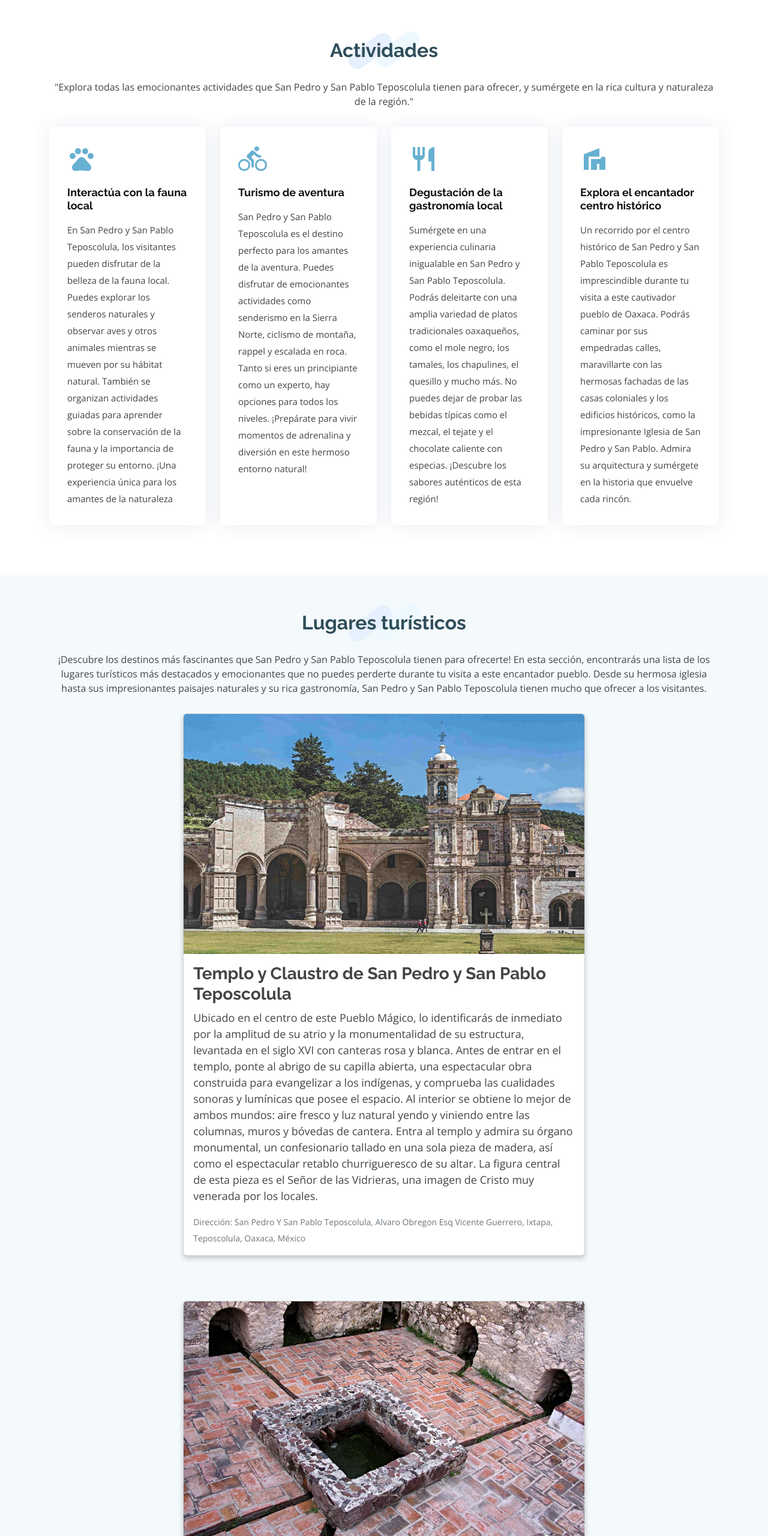
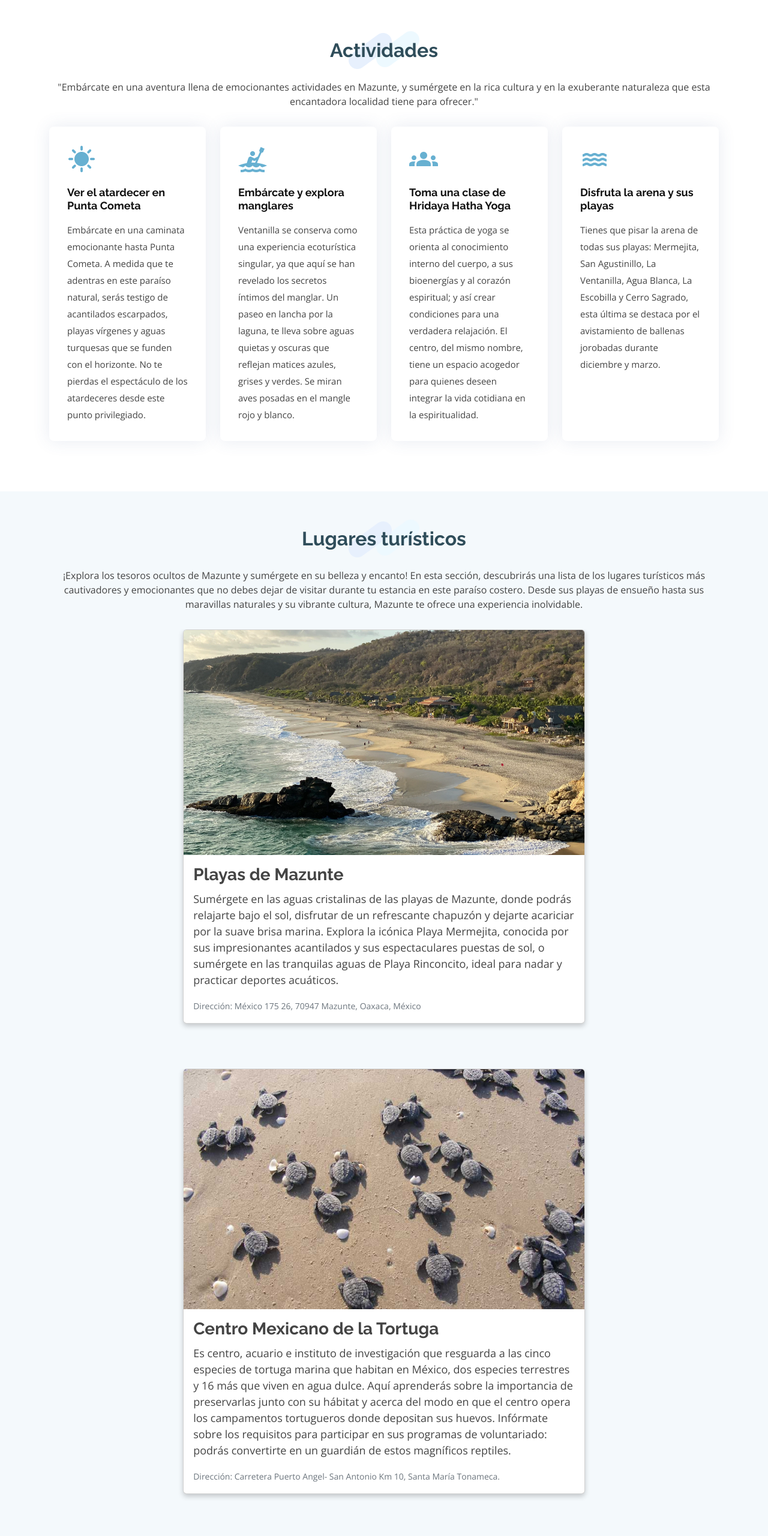
Before and after one commit to felumc/EcoAventurasOaxaca, a plain HTML site: page mazunte.html in a window 1280 px wide. Shown: the part 960-3520 px from the top of the page at 60% size. Drawn offline with nearby package versions, Linux system fonts and the light colour scheme.

Commit message:
pagina mazunte

```diff
--- a/mazunte.html
+++ b/mazunte.html
@@ -56,9 +56,9 @@
                     </li>
                     <li><a href="./capulalpam.html">Calpulálpam de Méndez</a></li>
                     <li><a href="./Teposcolula.html">San Pedro y San Pablo Teposcolula</a></li>
-                    <li><a href="./SantaCatarina.html">Santa Catarina Juquila</a></li>
-                    <li><a href="./Huautla.html">Huautla de Jiménez</a></li>
-                    <li><a href="./mazunte.html">Mazunte</a></li>
+                    <li><a href="#">Santa Catarina Juquila</a></li>
+                    <li><a href="#">Huautla de Jiménez</a></li>
+                    <li><a href="#">Mazunte</a></li>
                 </ul>
                 </li>
                 <li><a class="nav-link scrollto" href="#contact">Ubicación y contacto</a></li>
@@ -119,20 +119,14 @@
                             <ul>
                                 <li><strong>Categoria</strong>: Pueblo mágico.</li>
                                 <li><strong>Ubicación</strong>: Costa del estado de Oaxaca.</li>
-                                <li><strong>Atracciones principales</strong>: Senderismo, Turismo ecológico, Playas.
-                                </li>
+                                <li><strong>Atracciones principales</strong>: Senderismo, Turismo ecológico, Playas.</li>
                             </ul>
                         </div>
                         <div class="portfolio-description">
                             <h2>"Descubre la serenidad costera y la biodiversidad de Mazunte, un paraíso en Oaxaca"</h2>
                             <p>
-                                Sumérgete en un viaje fascinante hacia la costa de Oaxaca y explora la tranquilidad y la
-                                riqueza natural de Mazunte, un encantador pueblo costero. Este hermoso destino es
-                                reconocido por sus playas de arena suave, su abundante vida marina y su compromiso con
-                                la conservación del medio ambiente.
-                                Disfruta de la serenidad del mar y relájate en las playas prístinas de Mazunte, donde
-                                puedes disfrutar del sol, nadar en aguas cristalinas y simplemente descansar bajo las
-                                palmeras.
+                                Sumérgete en un viaje fascinante hacia la costa de Oaxaca y explora la tranquilidad y la riqueza natural de Mazunte, un encantador pueblo costero. Este hermoso destino es reconocido por sus playas de arena suave, su abundante vida marina y su compromiso con la conservación del medio ambiente.
+                                Disfruta de la serenidad del mar y relájate en las playas prístinas de Mazunte, donde puedes disfrutar del sol, nadar en aguas cristalinas y simplemente descansar bajo las palmeras.
                             </p>
                         </div>
                     </div>
@@ -145,61 +139,44 @@
 
                 <div class="section-title" data-aos="fade-in" data-aos-delay="100">
                     <h2>Actividades</h2>
-                    <p>"Explora todas las emocionantes actividades que San Pedro y San Pablo Teposcolula tienen para
-                        ofrecer, y sumérgete en la rica cultura y naturaleza de la región."</p>
+                    <p>"Embárcate en una aventura llena de emocionantes actividades en Mazunte, y sumérgete en la rica cultura y en la exuberante naturaleza que esta encantadora localidad tiene para ofrecer."</p>
                 </div>
 
                 <div class="row">
                     <div class="col-md-6 col-lg-3 d-flex align-items-stretch mb-5 mb-lg-0">
                         <div class="icon-box" data-aos="fade-up">
-                            <div class="icon"><i class="material-icons">pets</i></div>
+                            <div class="icon"><i class="material-icons">sunny</i></div>
 
-                            <h4 class="title"><a href="">Interactúa con la fauna local</a></h4>
-                            <p class="description">En San Pedro y San Pablo Teposcolula, los visitantes pueden disfrutar
-                                de la belleza de la fauna local. Puedes explorar los senderos naturales y observar aves
-                                y otros animales mientras se mueven por su hábitat natural. También se organizan
-                                actividades guiadas para aprender sobre la conservación de la fauna y la importancia de
-                                proteger su entorno. ¡Una experiencia única para los amantes de la naturaleza</p>
+                            <h4 class="title"><a href="">Ver el atardecer en Punta Cometa</a></h4>
+                            <p class="description">Embárcate en una caminata emocionante hasta Punta Cometa. A medida que te adentras en este paraíso natural, serás testigo de acantilados escarpados, playas vírgenes y aguas turquesas que se funden con el horizonte. No te pierdas el espectáculo de los atardeceres desde este punto privilegiado.</p>
                         </div>
                     </div>
 
                     <div class="col-md-6 col-lg-3 d-flex align-items-stretch mb-5 mb-lg-0">
                         <div class="icon-box" data-aos="fade-up" data-aos-delay="100">
-                            <div class="icon"><i class="material-icons">directions_bike</i></div>
-                            <h4 class="title"><a href="">Turismo de aventura</a></h4>
-                            <p class="description">San Pedro y San Pablo Teposcolula es el destino perfecto para los
-                                amantes de la aventura. Puedes disfrutar de emocionantes actividades como senderismo en
-                                la Sierra Norte, ciclismo de montaña, rappel y escalada en roca. Tanto si eres un
-                                principiante como un experto, hay opciones para todos los niveles. ¡Prepárate para vivir
-                                momentos de adrenalina y diversión en este hermoso entorno natural!
+                            <div class="icon"><i class="material-icons">kayaking</i></div>
+                            <h4 class="title"><a href="">Embárcate y explora manglares</a></h4>
+                            <p class="description">Ventanilla se conserva como una experiencia ecoturística singular, ya que aquí se han revelado los secretos íntimos del manglar. Un paseo en lancha por la laguna, te lleva sobre aguas quietas y oscuras que reflejan matices azules, grises y verdes. Se miran aves posadas en el mangle rojo y blanco.
                             </p>
                         </div>
                     </div>
 
                     <div class="col-md-6 col-lg-3 d-flex align-items-stretch mb-5 mb-lg-0">
                         <div class="icon-box" data-aos="fade-up" data-aos-delay="200">
-                            <div class="icon"><i class="material-icons">restaurant</i></div>
-                            <h4 class="title"><a href="">Degustación de la gastronomía local</a></h4>
+                            <div class="icon"><i class="material-icons">groups</i></div>
+                            <h4 class="title"><a href="">Toma una clase de Hridaya Hatha Yoga</a></h4>
                             <p class="description">
-                                Sumérgete en una experiencia culinaria inigualable en San Pedro y San Pablo Teposcolula.
-                                Podrás deleitarte con una amplia variedad de platos tradicionales oaxaqueños, como el
-                                mole negro, los tamales, los chapulines, el quesillo y mucho más. No puedes dejar de
-                                probar las bebidas típicas como el mezcal, el tejate y el chocolate caliente con
-                                especias. ¡Descubre los sabores auténticos de esta región!
+                                Esta práctica de yoga se orienta al conocimiento interno del cuerpo, a sus bioenergías y al corazón espiritual; y así crear condiciones para una verdadera relajación. El centro, del mismo nombre, tiene un espacio acogedor para quienes deseen integrar la vida cotidiana en la espiritualidad.
                             </p>
                         </div>
                     </div>
 
                     <div class="col-md-6 col-lg-3 d-flex align-items-stretch mb-5 mb-lg-0">
                         <div class="icon-box" data-aos="fade-up" data-aos-delay="300">
-                            <div class="icon"><i class="material-icons">villa</i></div>
-                            <h4 class="title"><a href="">Explora el encantador centro histórico</a></h4>
+                            <div class="icon"><i class="material-icons">water</i></div>
+                            <h4 class="title"><a href="">Disfruta la arena y sus playas</a></h4>
                             <p class="description">
-                                Un recorrido por el centro histórico de San Pedro y San Pablo Teposcolula es
-                                imprescindible durante tu visita a este cautivador pueblo de Oaxaca. Podrás caminar por
-                                sus empedradas calles, maravillarte con las hermosas fachadas de las casas coloniales y
-                                los edificios históricos, como la impresionante Iglesia de San Pedro y San Pablo. Admira
-                                su arquitectura y sumérgete en la historia que envuelve cada rincón.
+                                Tienes que pisar la arena de todas sus playas: Mermejita, San Agustinillo, La Ventanilla, Agua Blanca, La Escobilla y Cerro Sagrado, esta última se destaca por el avistamiento de ballenas jorobadas durante diciembre y marzo.
                             </p>
                         </div>
                     </div>
@@ -213,31 +190,17 @@
 
                 <div class="section-title" data-aos="fade-in" data-aos-delay="100">
                     <h2>Lugares turísticos</h2>
-                    <p>¡Descubre los destinos más fascinantes que San Pedro y San Pablo Teposcolula tienen para
-                        ofrecerte! En esta sección, encontrarás una lista de los lugares turísticos más destacados y
-                        emocionantes que no puedes perderte durante tu visita a este encantador pueblo. Desde su hermosa
-                        iglesia hasta sus impresionantes paisajes naturales y su rica gastronomía, San Pedro y San Pablo
-                        Teposcolula tienen mucho que ofrecer a los visitantes.
+                    <p>¡Explora los tesoros ocultos de Mazunte y sumérgete en su belleza y encanto! En esta sección, descubrirás una lista de los lugares turísticos más cautivadores y emocionantes que no debes dejar de visitar durante tu estancia en este paraíso costero. Desde sus playas de ensueño hasta sus maravillas naturales y su vibrante cultura, Mazunte te ofrece una experiencia inolvidable.
                     </p>
                 </div>
 
                 <div class="testimonials-slider swiper" data-aos="fade-up" data-aos-delay="100">
                     <div class="card">
-                        <img src="assets/img/portfolio/tepo1.jpg" class="card-img-top" alt="Imagen de Mitla, Oaxaca">
+                        <img src="assets/img/Playa-Mermejita-scaled.webp" class="card-img-top" alt="Imagen de Mitla, Oaxaca">
                         <div class="card-body">
-                            <h5 class="card-title">Templo y Claustro de San Pedro y San Pablo Teposcolula </h5>
-                            <p class="card-text">Ubicado en el centro de este Pueblo Mágico, lo identificarás de
-                                inmediato por la amplitud de su atrio y la monumentalidad de su estructura, levantada en
-                                el siglo XVI con canteras rosa y blanca. Antes de entrar en el templo, ponte al abrigo
-                                de su capilla abierta, una espectacular obra construida para evangelizar a los
-                                indígenas, y comprueba las cualidades sonoras y lumínicas que posee el espacio. Al
-                                interior se obtiene lo mejor de ambos mundos: aire fresco y luz natural yendo y viniendo
-                                entre las columnas, muros y bóvedas de cantera. Entra al templo y admira su órgano
-                                monumental, un confesionario tallado en una sola pieza de madera, así como el
-                                espectacular retablo churrigueresco de su altar. La figura central de esta pieza es el
-                                Señor de las Vidrieras, una imagen de Cristo muy venerada por los locales.</p>
-                            <p class="card-text"><small class="text-muted">Dirección: San Pedro Y San Pablo Teposcolula,
-                                    Alvaro Obregon Esq Vicente Guerrero, Ixtapa, Teposcolula, Oaxaca, México
+                            <h5 class="card-title">Playas de Mazunte </h5>
+                            <p class="card-text">Sumérgete en las aguas cristalinas de las playas de Mazunte, donde podrás relajarte bajo el sol, disfrutar de un refrescante chapuzón y dejarte acariciar por la suave brisa marina. Explora la icónica Playa Mermejita, conocida por sus impresionantes acantilados y sus espectaculares puestas de sol, o sumérgete en las tranquilas aguas de Playa Rinconcito, ideal para nadar y practicar deportes acuáticos.</p>
+                            <p class="card-text"><small class="text-muted">Dirección: México 175 26, 70947 Mazunte, Oaxaca, México
 
                                 </small></p>
                         </div>
@@ -246,24 +209,13 @@
 
                 <div class="testimonials-slider swiper" data-aos="fade-up" data-aos-delay="100">
                     <div class="card">
-                        <img src="assets/img/portfolio/tepo2.jpg" class="card-img-top" alt="">
+                        <img src="assets/img/Centro-Mexicano-de-la-Tortuga-niega-riesgo-para-tortuga-por-temperatura-3.jpg" class="card-img-top" alt="">
                         <div class="card-body">
-                            <h5 class="card-title">El Alarcón y la Alcantarilla
+                            <h5 class="card-title">Centro Mexicano de la Tortuga
                             </h5>
-                            <p class="card-text">¿Durante la Colonia, Teposcolula contó con un complejo sistema de
-                                conducción de agua, que dio origen a una red de estanques ubicados estratégicamente para
-                                el abastecimiento de la población. De esa red aún se mira El Alarcón; una estructura
-                                pétrea que tiene un sistema de captación y distribución de agua usada, posee nueve
-                                nacimientos de agua que llegan a través de unos canales de piedra concentrados en un
-                                estanque. La Alcantarilla es otro depósito de agua, de aquella época, era la culminación
-                                de un acueducto de 8 km que iniciaba en Yucundaa.
-
-                                Estas construcciones junto el Hospital de Indios de la Santa Veracruz, las casas y
-                                plazuelas Odriozola y Arvea, Tandaa, las trojes de maíz, el portal de Dolores y el
-                                Palacio Municipal le valieron a este Pueblo Mágico el título de Zona de Monumentos
-                                Históricos desde 1986.
+                            <p class="card-text">Es centro, acuario e instituto de investigación que resguarda a las cinco especies de tortuga marina que habitan en México, dos especies terrestres y 16 más que viven en agua dulce. Aquí aprenderás sobre la importancia de preservarlas junto con su hábitat y acerca del modo en que el centro opera los campamentos tortugueros donde depositan sus huevos. Infórmate sobre los requisitos para participar en sus programas de voluntariado: podrás convertirte en un guardián de estos magníficos reptiles.
                             </p>
-                            <p class="card-text"><small class="text-muted">Dirección: Teposcolula, Oaxaca, México
+                            <p class="card-text"><small class="text-muted">Dirección: Carretera Puerto Angel- San Antonio Km 10, Santa María Tonameca.
                                 </small></p>
                         </div>
                     </div>
@@ -271,23 +223,12 @@
 
                 <div class="testimonials-slider swiper" data-aos="fade-up" data-aos-delay="100">
                     <div class="card">
-                        <img src="assets/img/portfolio/Tepo3.jpg" class="card-img-top" alt="Imagen de Mitla, Oaxaca">
+                        <img src="assets/img/cocodrilario.avif" class="card-img-top" alt="Imagen de Mitla, Oaxaca">
                         <div class="card-body">
-                            <h5 class="card-title">Casa de la Cacica </h5>
+                            <h5 class="card-title">Cocodrilario </h5>
                             <p class="card-text">
-                                Es un palacio que data del año 1560 y sirvió de residencia a la última reina mixteca del
-                                señorío de Teposcolula. El inmueble destaca en el panorama histórico de América por ser
-                                uno de los pocos edificios en el hemisferio en los que se aprecia una transición clara
-                                de las tradiciones indígenas de construcción hacia las técnicas traídas por los
-                                europeos. El patio oriente de esta antigua construcción fue rescatado y remodelado.
-                                Verás arcos de medio punto y balcones, de evidente ascendencia española, conviviendo con
-                                elementos decorativos mixtecos. El palacio hoy alberga una bien equipada biblioteca y
-                                centro cultural con un acervo de libros de historia, arte, ciencia y literatura para
-                                niños y jóvenes. También se desarrollan talleres en los que podrás ser testigo de cómo
-                                los antiguos edificios, incluso los de origen prehispánico; pueden adquirir nueva vida y
-                                valor.</p>
-                            <p class="card-text"><small class="text-muted">Dirección: Casa de la Cacica, Carretera
-                                    Federal 125, Ixtapa, Teposcolula, Oaxaca, México
+                                Se localiza en el Centro Ecoturístico La Ventanilla y es atendido por miembros de la comunidad. Ahí se encuentran especies en protección hasta alcanzar la etapa adulta para ser liberados. También conocerás un vivero que ayuda a la reforestación del manglar. Si te envuelve la naturaleza y el entorno, puedes acampar.</p>
+                            <p class="card-text"><small class="text-muted">Dirección: Ventanilla Ecoturismo Comunitario, Oaxaca, México
 
                                 </small></p>
                         </div>
@@ -311,8 +252,8 @@
                         <div class="info-box mb-4">
                             <i class="bx bx-map"></i>
                             <h3>Dirección</h3>
-                            <p>Teposcolula
-                                69500 Oax.
+                            <p>Mazunte
+                                70947 Oax.
                                 Oaxaca, México.</p>
                         </div>
                     </div>
@@ -321,7 +262,7 @@
                         <div class="info-box  mb-4">
                             <i class="bx bx-envelope"></i>
                             <h3>Email</h3>
-                            <p>contact@example.com</p>
+                            <p>014403932@ulsaoaxaca.edu.mx</p>
                         </div>
                     </div>
 
@@ -329,17 +270,14 @@
                         <div class="info-box  mb-4">
                             <i class="bx bx-phone-call"></i>
                             <h3>Teléfono de contacto</h3>
-                            <p>+1 5589 55488 55</p>
+                            <p>+52 951 408 2777</p>
                         </div>
                     </div>
                 </div>
 
                 <div class="row">
                     <div class="col-lg-12">
-                        <iframe class="mb-4 mb-lg-0"
-                            src=" https://www.google.com/maps/embed?pb=!1m14!1m8!1m3!1d3804.9295528236953!2d-97.487607!3d17.510876!3m2!1i1024!2i768!4f13.1!3m3!1m2!1s0x85c63e6ff9e22db7%3A0xda34bc05202ea9a5!2s69500%20Teposcolula%2C%20Oax.!5e0!3m2!1ses!2smx!4v1684551032420!5m2!1ses!2smx"
-                            width="100%" height="480" style="border:0;" allowfullscreen="" loading="lazy"
-                            referrerpolicy="no-referrer-when-downgrade"></iframe>
+                        <iframe src="https://www.google.com/maps/embed?pb=!1m18!1m12!1m3!1d7683.153822276489!2d-96.55892755730555!3d15.667502539821148!2m3!1f0!2f0!3f0!3m2!1i1024!2i768!4f13.1!3m3!1m2!1s0x85b9283dbb43db71%3A0x696048df9626e56e!2s70947%20Mazunte%2C%20Oax.!5e0!3m2!1ses-419!2smx!4v1685394911941!5m2!1ses-419!2smx" width="100%" height="450" style="border:0;" allowfullscreen="" loading="lazy" referrerpolicy="no-referrer-when-downgrade"></iframe>
                     </div>
                 </div>
             </div>
```
Also changed, not shown: capulalpam.html (+0 -1 lines), mitla.html (+0 -1 lines), assets/img/Centro-Mexicano-de-la-Tortuga-niega-riesgo-para-tortuga-por-temperatura-3.jpg (added), assets/img/Playa-Mermejita-scaled.webp (added), assets/img/cocodrilario.avif (added), 1 other file.
